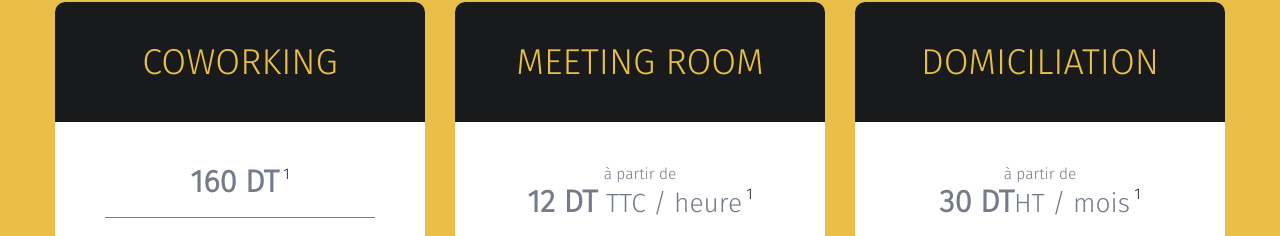
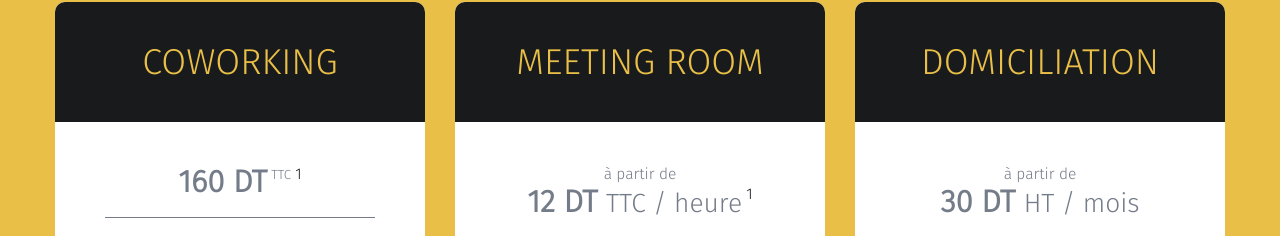
Before and after one commit to akramdhane/jasminehall.org, a plain HTML site: page index.html in a window 1280 px wide. Shown: the part 3500-3736 px from the top of the page. Drawn offline with Linux system fonts and the light colour scheme; some packages are replaced by stand-ins of ours.

Commit message:
Update index.html

```diff
--- a/index.html
+++ b/index.html
@@ -446,7 +446,7 @@ Jasmine Hall donne envie aux gens d'y venir et d'y rester.</p>
                       <h3>Coworking</h3>
                       <ul class="list">
                         <li class="price">
-                          <strong>160 DT</strong><span class= "asterisque"><a href="#asterisque1"> 1</a></span>
+                          <strong>160 DT</strong><span class= "asterisque"> <small>TTC</small><a href="#asterisque1"> 1</a></span>
                         </li>
                         <li class="description">
               				    Disponible avec le Pass Coworking FULL TIME</br>
@@ -461,7 +461,10 @@ Jasmine Hall donne envie aux gens d'y venir et d'y rester.</p>
                     <div class="span4 price-column">
                       <h3>Meeting Room</h3>
                       <ul class="list">
-                        <li class="price"><span class= "asterisque">à partir de </span></br><strong>12 DT</strong> <small>TTC / heure</small><span class= "asterisque"><a href="#asterisque1"> 1</a></span></li>
+                        <li class="price">
+                          <span class= "asterisque">à partir de </span></br>
+                          <strong>12 DT</strong> <small>TTC / heure</small><span class= "asterisque"><a href="#asterisque1"> 1</a></span>
+                        </li>
                         <li class="description">
                   				Disponible avec </br>
                   				le Pass CRÉDIT 15 HEURES</br>
@@ -476,7 +479,7 @@ Jasmine Hall donne envie aux gens d'y venir et d'y rester.</p>
                       <ul class="list">
                         <li class="price">
                           <span class= "asterisque">à partir de </span></br>
-                  		  	<strong>30 DT</strong><small>HT / mois</small><span class= "asterisque"><a href="#asterisque1"> 1</a></span>
+                  		  	<strong>30 DT</strong> <small>HT / mois</small>
                         </li>
                         <li class="description">
                   				Offre disponible avec</br>
```
